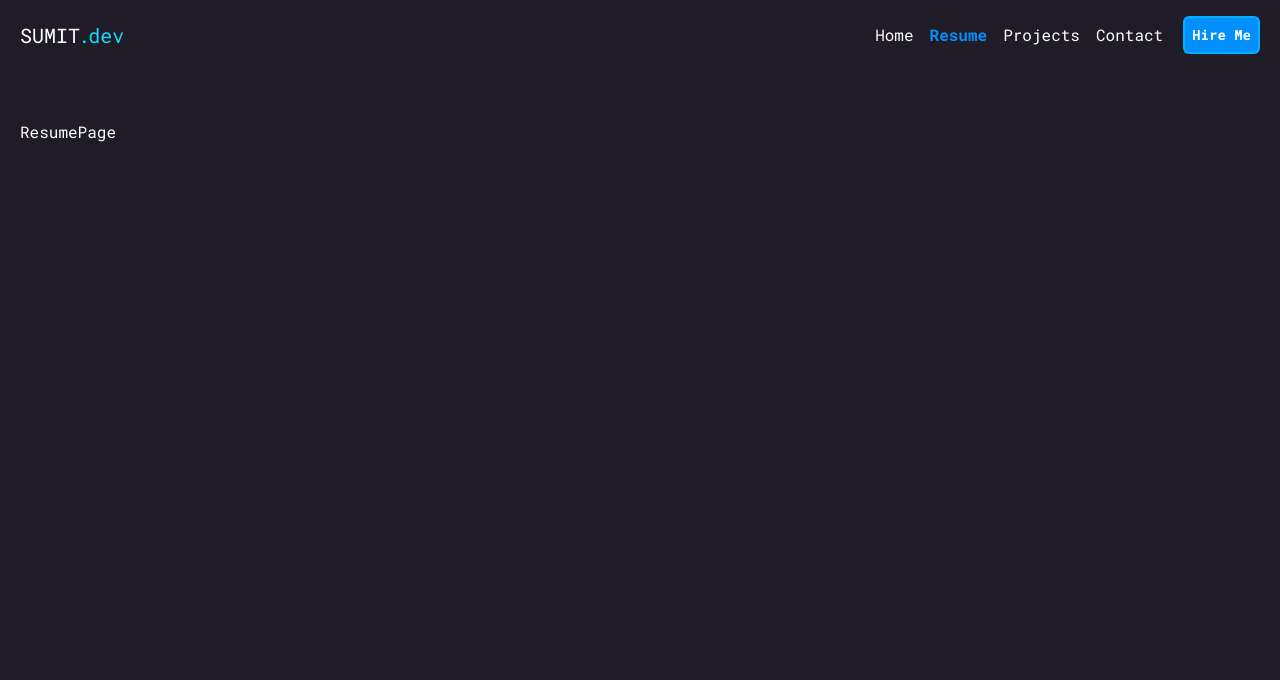
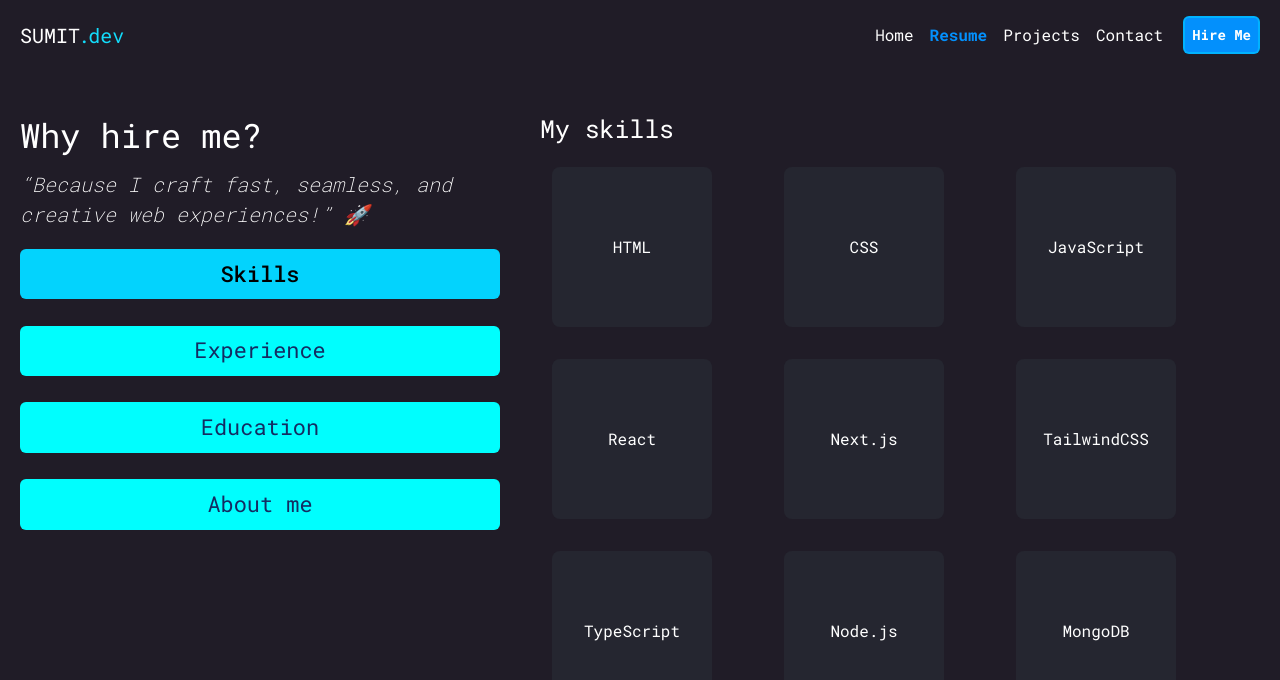
Before and after one commit to sumit-dey-69/portfolio, a Next.js app: page /resume in a window 1280 px wide. Shown: the top 680 px of the page. Built offline with nearby package versions, Linux system fonts and the light colour scheme; a web font is replaced by a local one.

Commit message:
feat: implement Resume page layout with left and right sections; add skills display and tab navigation; enhance global styles for better responsiveness

```diff
--- a/src/app/globals.css
+++ b/src/app/globals.css
@@ -25,6 +25,7 @@
   --color-secondary-600: hsl(190, 100%, 40%);
   --color-secondary-700: hsl(190, 100%, 30%);
   --color-secondary-800: hsl(190, 100%, 20%);
+  --color-secondary-900: hsl(190, 23%, 38%);
 
   --color-neutral-50: hsl(262, 17%, 13%);
   --color-neutral-100: hsl(262, 17%, 20%);
@@ -74,4 +75,8 @@
   .no-scrollbar::-webkit-scrollbar {
     display: none; /* Hides scrollbar in Chrome & Safari */
   }
+
+  .h-resize {
+    height: calc(100vh - 7rem);
+  }
 }
--- a/src/app/layout.tsx
+++ b/src/app/layout.tsx
@@ -41,7 +41,7 @@ export default function RootLayout({
       >
         <div className="grid grid-rows-[auto_1fr] min-h-screen">
           <Navbar />
-          <div className="grid grid-rows-[1fr_auto]">
+          <div className="grid grid-rows-[1fr_auto] h-resize">
             <StairTransition />
             <div className="min-h-[calc(100vh-5rem)] max-md:pb-5 md:py-10">{children}</div>
           </div>
--- a/src/app/resume/page.tsx
+++ b/src/app/resume/page.tsx
@@ -1,5 +1,13 @@
+import LeftSection from "@/components/resume/left-section";
+import RightSection from "@/components/resume/right-section";
+
 function ResumePage() {
-  return <div className="">ResumePage</div>;
+  return (
+    <div className="grid md:grid-cols-[0.4fr_0.6fr] space-x-20 gap-10">
+      <LeftSection />
+      <RightSection />
+    </div>
+  );
 }
 
 export default ResumePage;
--- a/src/components/button.tsx
+++ b/src/components/button.tsx
@@ -10,6 +10,7 @@ type Props = ComponentProps<"button"> &
     delay?: number;
     duration?: number;
     ease?: string;
+    text?: string;
   }>;
 
 function Button({
@@ -19,6 +20,7 @@ function Button({
   duration = 0.5,
   ease,
   className,
+  text,
   ...props
 }: Props) {
   return (
@@ -35,6 +37,7 @@ function Button({
         )}
         {...props}
       >
+        {text}
         {children}
       </button>
     </motion.div>
--- /dev/null
+++ b/src/components/resume/left-section.tsx
@@ -0,0 +1,38 @@
+"use client";
+import Button from "@/components/button";
+import { cn } from "@/utils/cn";
+import { useState } from "react";
+
+const Tabs = ["Skills", "Experience", "Education", "About me"];
+function LeftSection() {
+  const [activeIndex, setActiveIndex] = useState(0);
+
+  return (
+    <div className="space-y-5 overflow-hidden mx-auto">
+      <div className="space-y-[0.25em]">
+        <h2 className="text-[2.1em] font-normal">Why hire me?</h2>
+        <p className="italic font-extralight text-[1.25em]">
+          &ldquo;Because I craft fast, seamless, and creative web
+          experiences!&rdquo; 🚀
+        </p>
+      </div>
+
+      <div className="space-y-[1.65em]">
+        {Tabs.map((tab, index) => (
+          <Button
+            key={index}
+            type="button"
+            text={tab}
+            className={cn(
+              "flex py-[0.4em] w-full justify-center hover:bg-[#03D3FD] hover:text-black bg-[#00FEFE] text-[#142C62] font-normal border-none text-[1.37em]",
+              activeIndex === index && "bg-[#03D3FD] text-black font-medium"
+            )}
+            onClick={() => setActiveIndex(index)}
+          />
+        ))}
+      </div>
+    </div>
+  );
+}
+
+export default LeftSection;
--- /dev/null
+++ b/src/components/resume/right-section.tsx
@@ -0,0 +1,11 @@
+import SkillsSection from "./skills-section";
+
+function RightSection() {
+  return (
+    <div className="overflow-y-auto h-resize no-scrollbar">
+      <SkillsSection />
+    </div>
+  );
+}
+
+export default RightSection;
--- /dev/null
+++ b/src/components/resume/skills-section.tsx
@@ -0,0 +1,52 @@
+const Skills = [
+    "HTML",
+    "CSS",
+    "JavaScript",
+    "React",
+    "Next.js",
+    "TailwindCSS",
+    "TypeScript",
+    "Node.js",
+    "MongoDB",
+    "Express",
+    "PostgreSQL",
+    "MySQL",
+    "Git",
+    "Figma",
+    "Adobe Photoshop",
+    "Adobe Illustrator",
+    "Adobe XD",
+    "Adobe After Effects",
+    "Adobe Premiere Pro",
+    "Adobe Audition",
+    "Adobe Audition CC",
+    "Adobe Lightroom",
+    "Adobe Photoshop CC",
+    "Adobe Illustrator CC",
+    "Adobe XD CC",
+    "Adobe After Effects CC",
+    "Adobe Premiere Pro CC",
+    "Adobe Audition CC",
+    "Adobe Audition CC",
+    "Adobe Lightroom CC",
+  ];
+
+  function SkillsSection() {
+    return (
+      <div className="space-y-5">
+        <h3 className="text-[1.55em]">My skills</h3>
+        <div className="grid grid-cols-3 space-y-[2em] px-[0.75em]">
+          {Skills.map((skill, index) => (
+            <div
+              key={index}
+              className="size-[10em] flex text-center items-center justify-center rounded-lg bg-secondary-900/12"
+            >
+              {skill}
+            </div>
+          ))}
+        </div>
+      </div>
+    );
+  }
+
+  export default SkillsSection;
```
